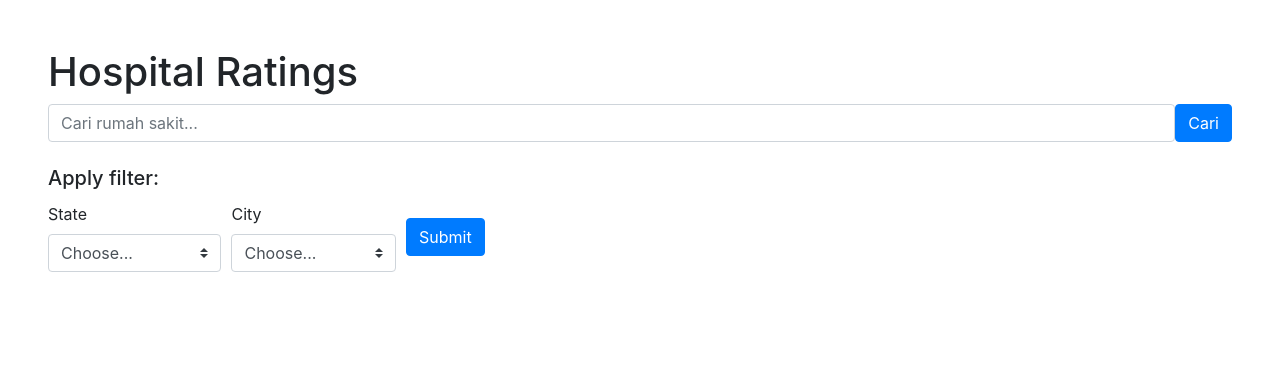
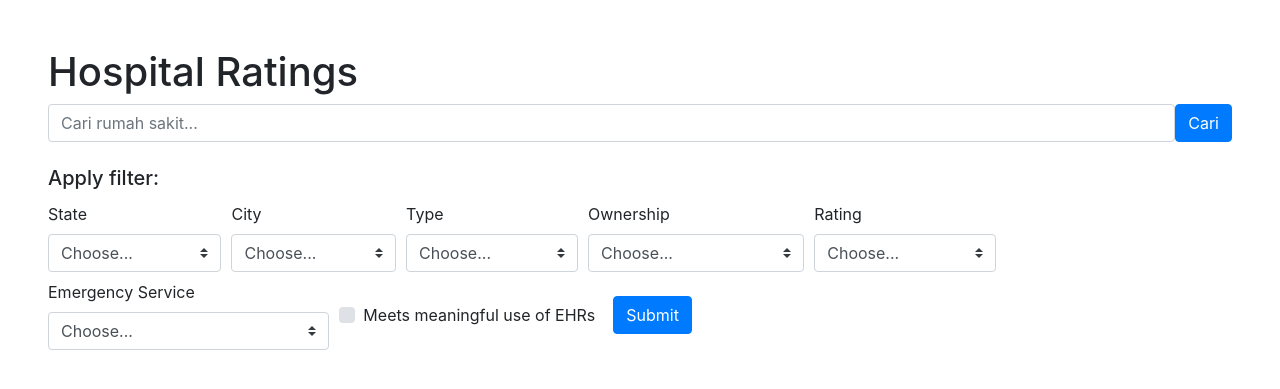
Before and after one commit to dnswd/semanthink, a Django app: template hospitals/templates/index.html in a window 1280 px wide. Shown: the top 389 px of the page. Run offline with Django 4.2, Linux system fonts and the light colour scheme; the template is opened without the code that fills it, so the values that code supplies are empty; some libraries are stand-ins or nearby versions.

Commit message:
Add queries for other filters

```diff
--- a/hospitals/templates/index.html
+++ b/hospitals/templates/index.html
@@ -34,7 +34,6 @@
         <form name="filter" method="GET" action="{% url 'index' %}">
           <div class="form-row align-items-center">
             <div class="col-auto my-1">
-
               <label class="mr-sm-2" for="inlineFormCustomSelect">State</label>
               <select class="custom-select mr-sm-2" id="inlineFormCustomSelect">
                 <option selected>Choose...</option>
@@ -54,7 +53,52 @@
               </select>
             </div>
 
-			  <!-- Add other fields -->
+            <div class="col-auto my-1">
+              <label class="mr-sm-2" for="inlineFormCustomSelect">Type</label>
+              <select class="custom-select mr-sm-2" id="inlineFormCustomSelect">
+                <option selected>Choose...</option>
+                {% for type in types %}
+                <option value="{{ type }}">{{ type }}</option>
+                {% endfor %}
+              </select>
+            </div>
+
+            <div class="col-auto my-1">
+              <label class="mr-sm-2" for="inlineFormCustomSelect">Ownership</label>
+              <select class="custom-select mr-sm-2" id="inlineFormCustomSelect">
+                <option selected>Choose...</option>
+                {% for o in ownerships %}
+                <option value="{{ o }}">{{ o }}</option>
+                {% endfor %}
+              </select>
+            </div>
+
+            <div class="col-auto my-1">
+              <label class="mr-sm-2" for="inlineFormCustomSelect">Rating</label>
+              <select class="custom-select mr-sm-2" id="inlineFormCustomSelect">
+                <option selected>Choose...</option>
+                {% for rating in ratings %}
+                <option value="{{ rating }}">{{ rating }}</option>
+                {% endfor %}
+              </select>
+            </div>
+
+            <div class="col-auto my-1">
+              <label class="mr-sm-2" for="inlineFormCustomSelect">Emergency Service</label>
+              <select class="custom-select mr-sm-2" id="inlineFormCustomSelect">
+                <option selected>Choose...</option>
+                {% for e in emergencies %}
+                <option value="{{ e }}">{{ e }}</option>
+                {% endfor %}
+              </select>
+            </div>
+
+            <div class="col-auto my-1">
+              <div class="custom-control custom-checkbox mr-sm-2">
+                <input name="ehr" type="checkbox" class="custom-control-input" id="customControlAutosizing">
+                <label class="custom-control-label" for="customControlAutosizing">Meets meaningful use of EHRs</label>
+              </div>
+            </div>
 
             <div class="col-auto my-1">
               <button type="submit" class="btn btn-primary">Submit</button>
```
Also changed, not shown: hospitals/views.py (+48 -4 lines). Lines whose indentation alone changed are shown as unchanged.
